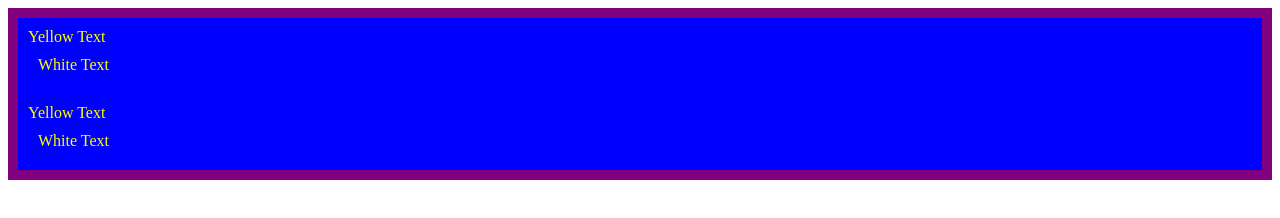
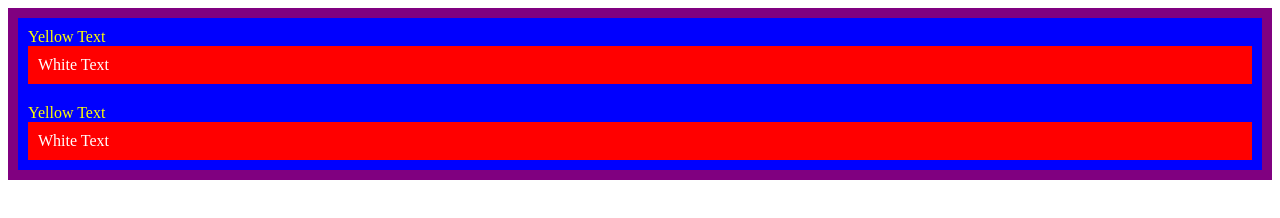
Before and after one commit to RichBen03/Web-Development, a plain HTML site: page 7.0+CSS+Cascade/index.html in a window 1280 px wide. Drawn offline with Linux system fonts and the light colour scheme.

Commit message:
Learning about the cascading design rules

```diff
--- a/7.0+CSS+Cascade/style.css
+++ b/7.0+CSS+Cascade/style.css
@@ -9,6 +9,12 @@
   background-color: blue;
   padding: 10px;
 }
+.inner-box{
+  background-color: red;
+}
+.white-text{
+  color: white;
+}
 
 
 p {
```
